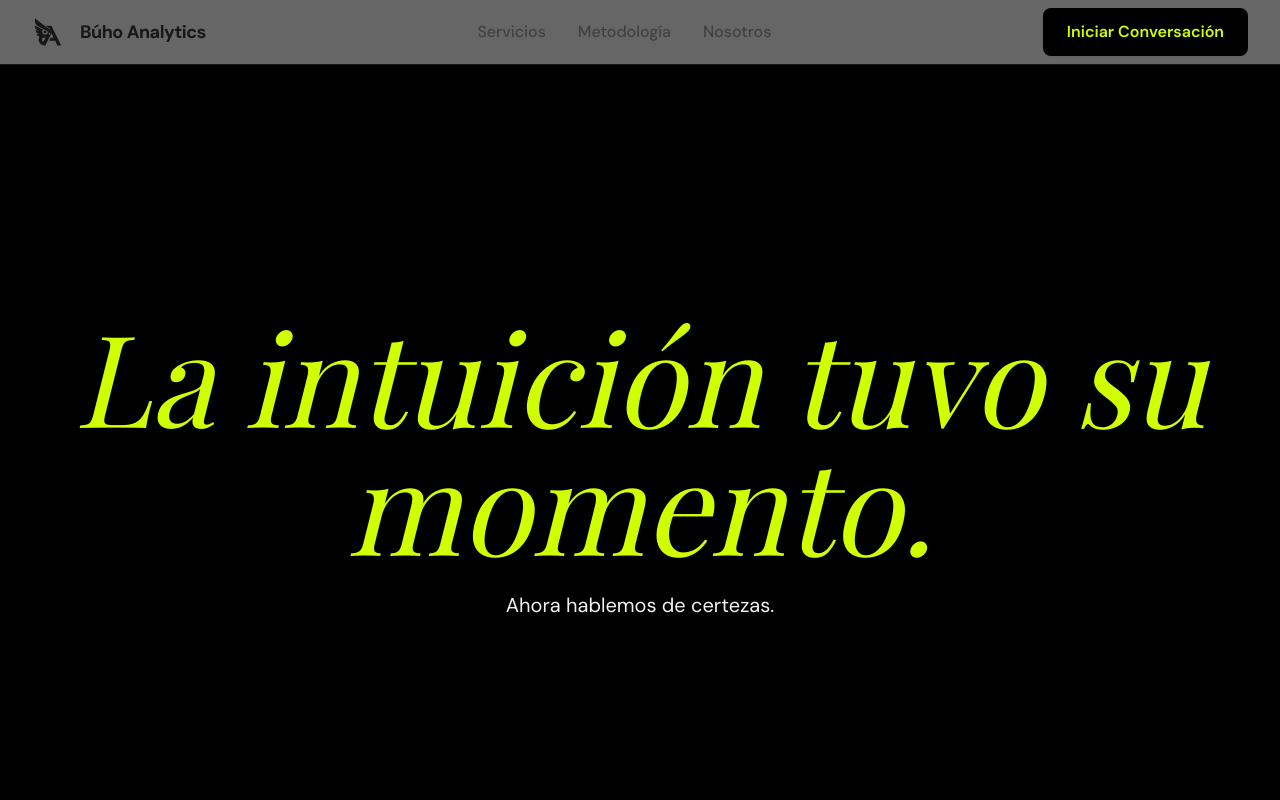
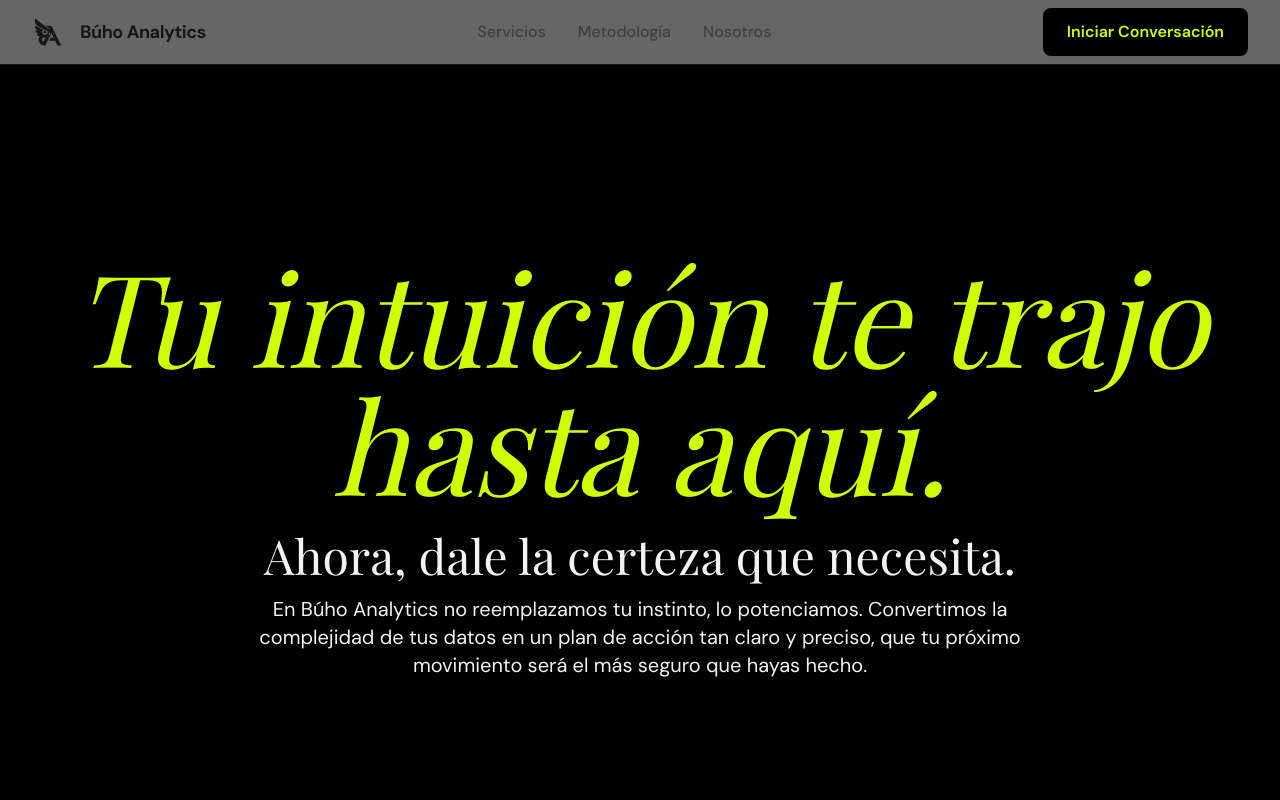
Before and after one commit to MateoNav26/buho-analytics-web, a Next.js app: page / in a window 1280 px wide. Shown: the top 800 px of the page. Built offline with nearby package versions, Linux system fonts and the light colour scheme; a web font is replaced by a local one.

Commit message:
feat: Styling Hero

```diff
--- a/components/sections/Hero.tsx
+++ b/components/sections/Hero.tsx
@@ -5,20 +5,28 @@ export default function Hero() {
     <section className="min-h-screen bg-black flex items-center justify-center">
       <div className="text-center">
         <motion.h1
-          className="font-serif italic text-7xl md:text-9xl text-primary-accent mb-6"
+          className="font-serif italic text-7xl md:text-9xl text-primary-accent mb-6 max-w-6xl mx-auto"
           initial={{ opacity: 0, y: 30 }}
           whileInView={{ opacity: 1, y: 0 }}
           transition={{ duration: 0.8, ease: "easeOut" }}
         >
-          La intuición tuvo su momento.
+          Tu intuición te trajo hasta aquí.
         </motion.h1>
+        <motion.h2
+          className="font-serif text-3xl md:text-5xl text-white-raw mb-4"
+          initial={{ opacity: 0, y: 30 }}
+          whileInView={{ opacity: 1, y: 0 }}
+          transition={{ duration: 0.8, ease: "easeOut", delay: 0.1 }}
+        >
+          Ahora, dale la certeza que necesita.
+        </motion.h2>
         <motion.p
-          className="font-sans text-lg md:text-xl text-white-raw"
+          className="font-sans text-lg md:text-xl text-white-raw max-w-3xl mx-auto leading-relaxed"
           initial={{ opacity: 0, y: 30 }}
           whileInView={{ opacity: 1, y: 0 }}
           transition={{ duration: 0.8, ease: "easeOut", delay: 0.2 }}
         >
-          Ahora hablemos de certezas.
+          En Búho Analytics no reemplazamos tu instinto, lo potenciamos. Convertimos la complejidad de tus datos en un plan de acción tan claro y preciso, que tu próximo movimiento será el más seguro que hayas hecho.
         </motion.p>
       </div>
     </section>
```
